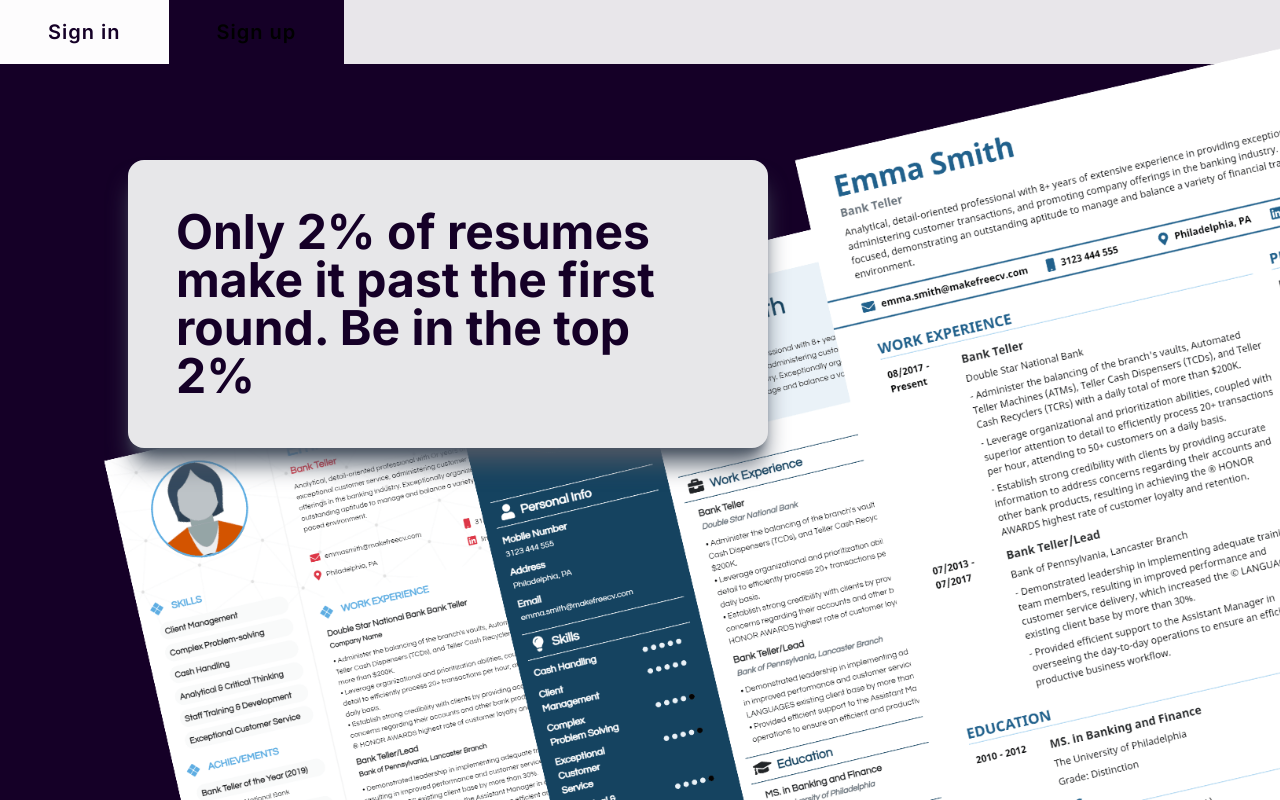
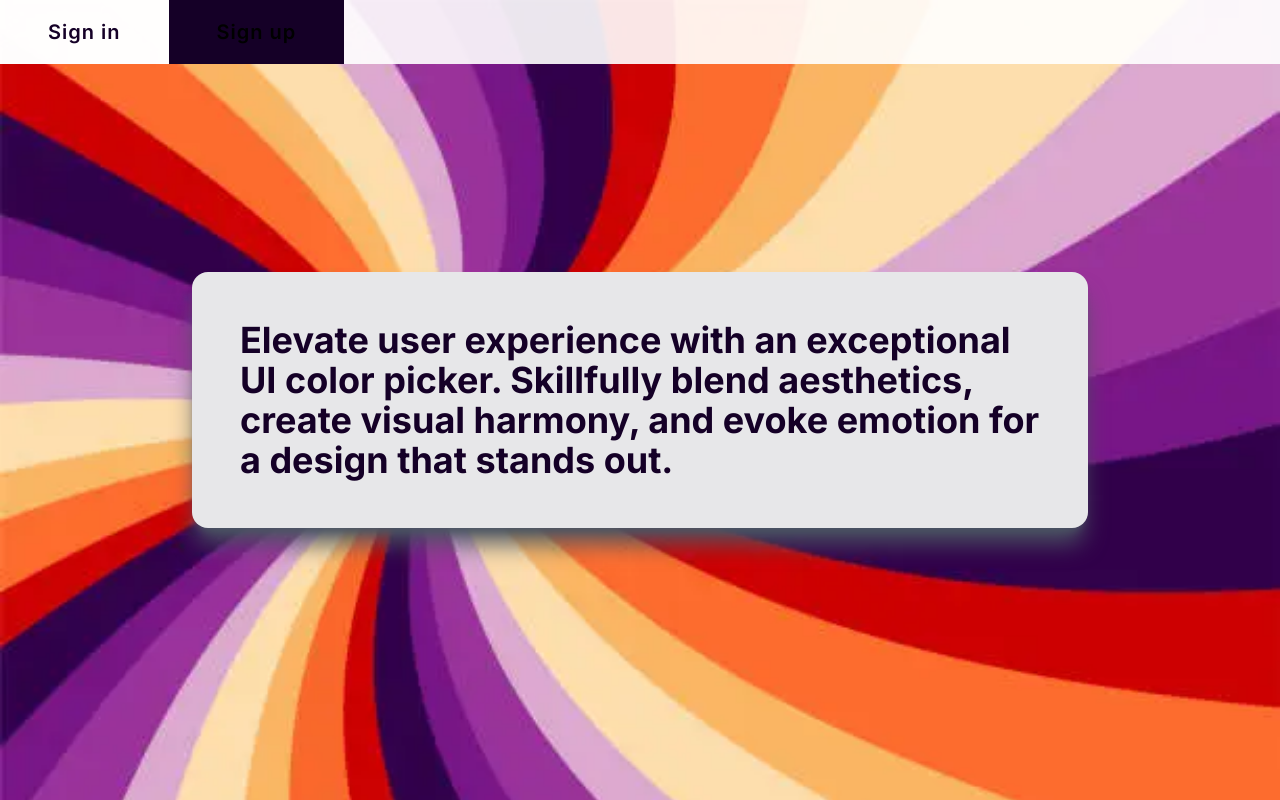
Before and after one commit to emrehere/IneedUIColorPicker, a Next.js app in the folder frontend/: page /pages/welcome in a window 1280 px wide. Built offline with nearby package versions, Linux system fonts and the light colour scheme.

Commit message:
photo changed

```diff
--- a/frontend/app/pages/all/page.tsx
+++ b/frontend/app/pages/all/page.tsx
@@ -64,7 +64,7 @@ export default function Page() {
                                 <p className="text-red-600 ">Most Preferred Colors</p>
                             </div>
                             <div
-                                className="text-purple-50 mt-2  text-md"
+                                className="text-purple-50 mt-2  text-md flex justify-center items-center  "
                             >
                                 Most preferred colors change every single second, if you like a color, make sure you add to your favourites
                             </div>
--- a/frontend/app/pages/favourites/page.tsx
+++ b/frontend/app/pages/favourites/page.tsx
@@ -11,14 +11,14 @@ import { useRouter } from "next/navigation";
 
 export default function Page() {
 
-    const {  getData, colors, handleDelete } = useContextApi();
+    const { getData, colors, handleDelete } = useContextApi();
     const router = useRouter();
 
 
     const handleCopyClick = async (color: string) => {
         try {
             await navigator.clipboard.writeText(color);
-          alert('Copied to clipboard!');
+            alert('Color copied to clipboard!');
         } catch (error) {
             console.error('Unable to copy to clipboard', error);
         }
@@ -36,7 +36,7 @@ export default function Page() {
             getData()
         }
 
-    }, [ router ])
+    }, [router])
 
 
 
@@ -49,11 +49,16 @@ export default function Page() {
                 <h1 className="text-4xl bg-purple-50 flex justify-center p-4
             tracking-widest font-bold text-red-600  sm:h-16 h-32 items-center ">My Favourites</h1>
             </div>
-            <div className="flex  flex-row items-center justify-center flex-wrap mt-4">
+            <div
+                className="text-purple-50 mt-2  text-lg flex justify-center items-center  "
+            >
+               Click on the color to copy it !
+            </div>
+            <div className="flex  flex-row items-center justify-center flex-wrap ">
 
                 {
 
-                   colors.map((color : any, index : number)  => {
+                    colors.map((color: any, index: number) => {
 
                         const mycolor = color.colors
 
@@ -65,7 +70,7 @@ export default function Page() {
                                 <IoCloseSharp size={50} onClick={() => handleDelete(color._id)} className=" hover:scale-105 mx-8 -mb-12
                                   rounded-xl bg-purple-50 text-red-600 cursor-pointer absolute" />
                                 <div onClick={() => handleCopyClick(mycolor)} className="w-64 shadow-xl rounded-md h-64 mx-8  "
-                                    style={{ backgroundColor: mycolor , boxShadow: `2px 2px 2px ${ mycolor }` }}>
+                                    style={{ backgroundColor: mycolor, boxShadow: `2px 2px 2px ${mycolor}` }}>
                                     <div className="flex justify-end">
                                     </div>
                                 </div>
--- a/frontend/app/pages/welcome/page.tsx
+++ b/frontend/app/pages/welcome/page.tsx
@@ -7,19 +7,19 @@ import Link from 'next/link'
 function Page() {
     return (
 
-        <div className=' min-h-screen  bg-[#150027] sm:bg-[url("/home-banner.webp")] *
-        bg-[url("/mobile_foto1.webp")] flex flex-col bg-cover  ' >
+        <div className=' min-h-screen  bg-[#150027] bg-[url("/colorPic2.webp")]
+         flex flex-col bg-cover  ' >
 
             <NavbarWelcome />
             <div className='sm:hidden flex'>
                 <NavbarMain styleFromParent="none" propFromParent="Sign Up" />
             </div>
-            <div className='sm:h-[60vh] h-[74vh] flex items-center sm:ml-[10vw]'>
-                <div className='flex flex-col  sm:p-12 p-2  sm:mx-0 mx-auto w-[90vw]  sm:w-[50vw]
+            <div className=' h-full mt-24 sm:h-[60vh] flex items-center justify-center '>
+                <div className='flex flex-col  sm:p-12 p-2  sm:mx-0 mx-auto w-[90vw]  sm:w-[70vw]
               items-center text-lg bg-[#e7e7e9] text-[#150027] rounded-2xl
               shadow-xl shadow-gray-600'>
                     <div className='flex flex-row sm:py-0 py-4 '>
-                        <p className='sm:text-5xl text-4xl font-bold'> Only 2% of resumes make it past the first round. Be in the top 2%</p>
+                        <p className=' sm:text-4xl text-3xl font-bold'>  Elevate user experience with an exceptional UI color picker. Skillfully blend aesthetics, create visual harmony, and evoke emotion for a design that stands out.</p>
                     </div>
                     <Link href="/pages/signup">
                         <button className='sm:hidden text-xl tracking-widest bg-white text-[#150027] px-16 py-2 font-bold rounded-md
```
Also changed, not shown: frontend/public/colorPic.webp (added), frontend/public/colorPic2.webp (added). Lines whose indentation alone changed are shown as unchanged.
